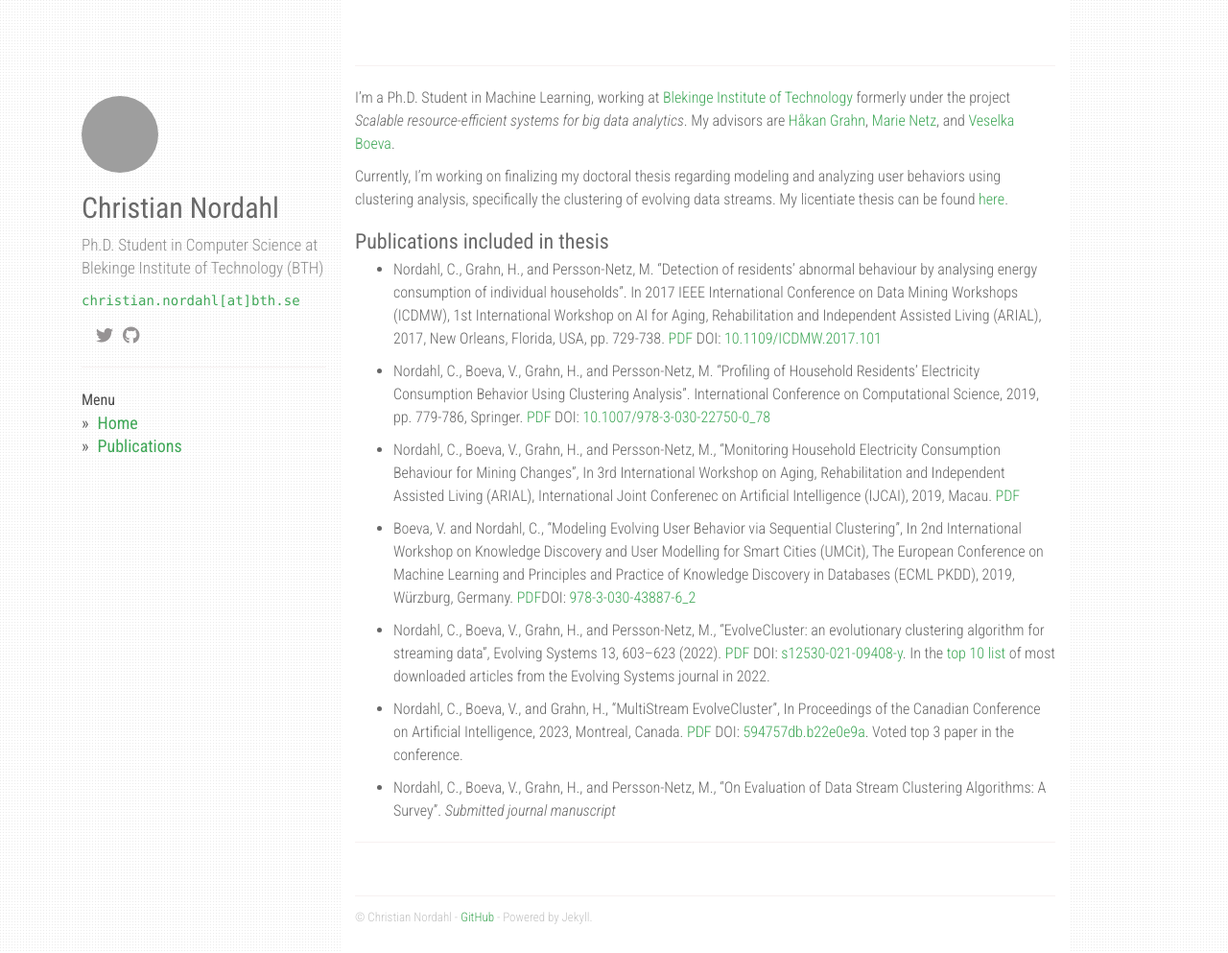
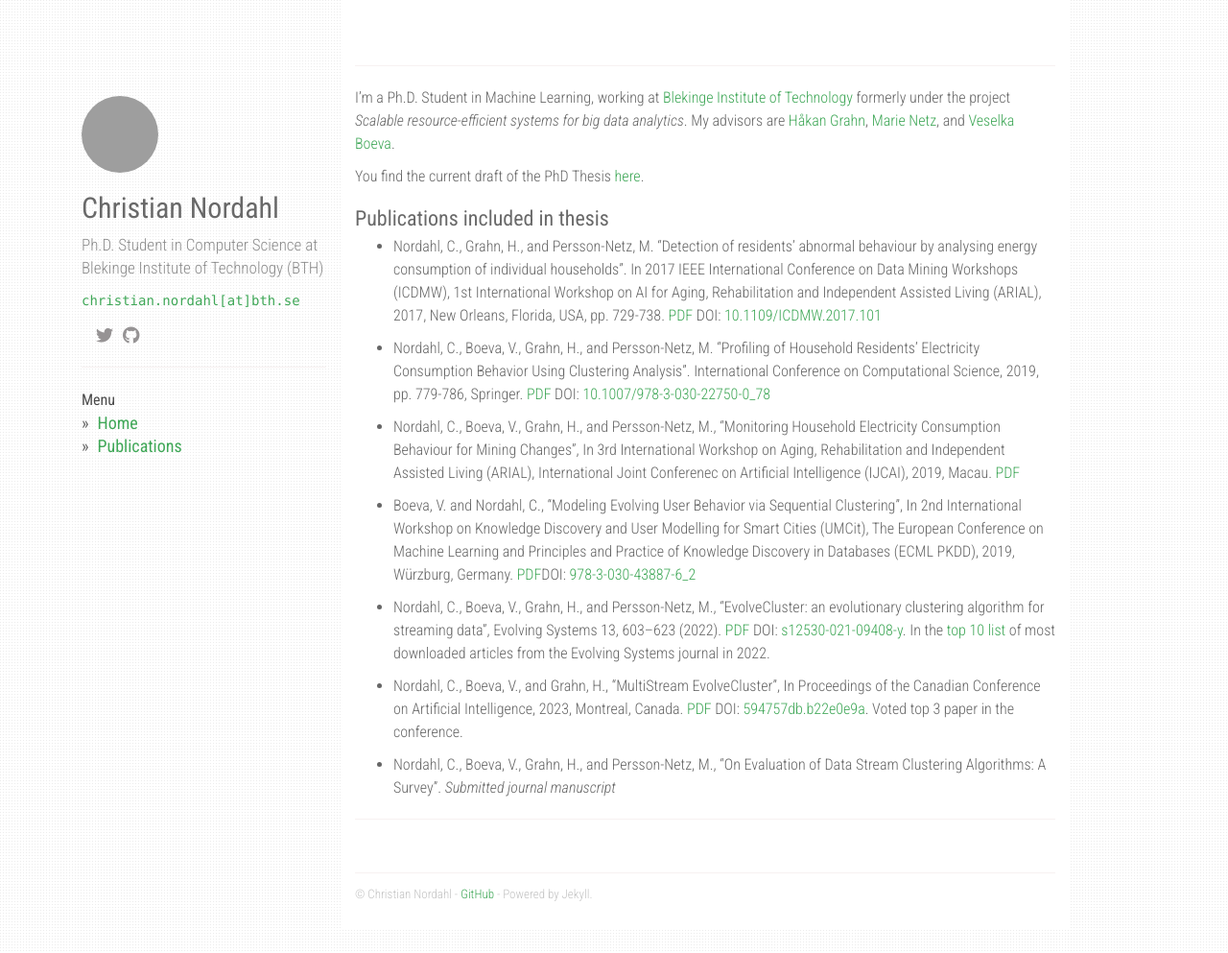
Before and after one commit to christiannordahl/christiannordahl.github.io, a Jekyll site: the page built from index.md, in a window 1280 px wide and 993 px high. Shown: the whole window at 96% size. Built offline with Jekyll 4.4.1, drawn with Linux system fonts in a browser that asks for light colours; nearby versions of some CDN libraries; a style sheet for code colours, icons or effects is not loaded; grey boxes are pictures that could not be loaded.

Commit message:
Added downlodable file for thesis draft

```diff
--- a/index.md
+++ b/index.md
@@ -10,8 +10,7 @@ permalink: /
 I'm a Ph.D. Student in Machine Learning, working at [Blekinge Institute of Technology](https://www.bth.se) formerly under the project *Scalable resource-efficient systems for big data analytics*. My advisors are [Håkan Grahn](https://www.bth.se/eng/staff/hakan-grahn-hgr/), [Marie Netz](), and [Veselka Boeva](https://www.bth.se/staff/veselka-boeva-vbx/).
 
 
-Currently, I'm  working on finalizing my doctoral thesis regarding modeling and analyzing user behaviors using clustering analysis, specifically the clustering of evolving data streams.
-My licentiate thesis can be found [here](http://urn.kb.se/resolve?urn=urn:nbn:se:bth-18667).
+You find the current draft of the PhD Thesis [here](https://christiannordahl.github.io/files/phd_thesis_20231023.pdf).
 
 ### Publications included in thesis
 
```
Also changed, not shown: 1 other file.
